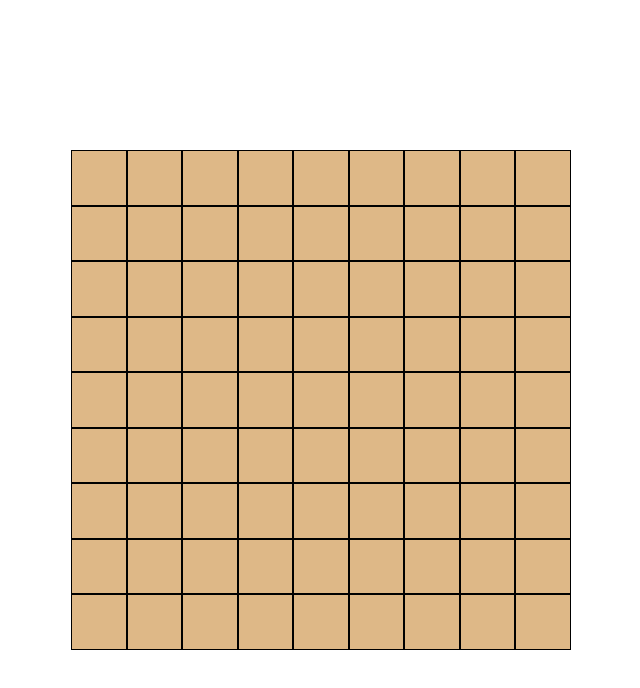
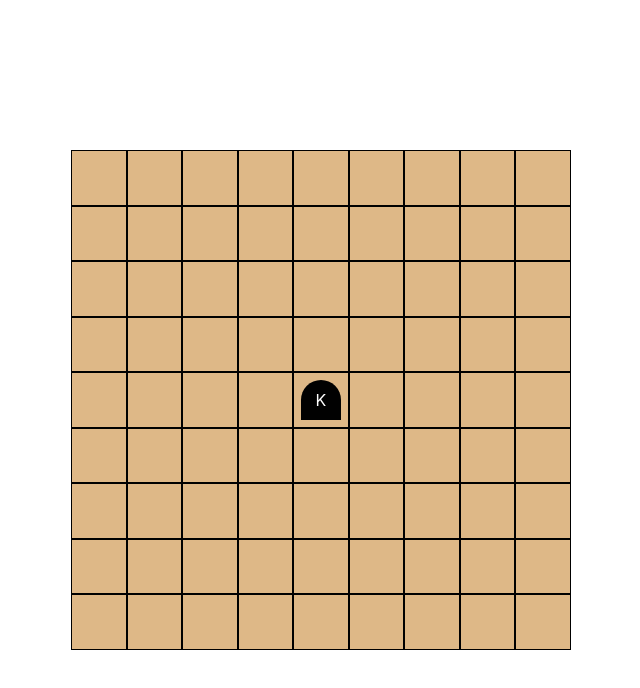
Before and after one commit to DikDns/yet-another-shogi, a Svelte app: page / in a window 1280 px wide. Shown: the top 688 px of the page, without its empty margins (319-959 px from the left). Built offline with nearby package versions, Linux system fonts and the light colour scheme.

Commit message:
add Piece instance

```diff
--- a/src/App.svelte
+++ b/src/App.svelte
@@ -1,9 +1,31 @@
 <script lang="ts">
+  // sente and gote
+  class Piece {
+    abbreviation: string;
+    name: string;
+    color: string;
+    position: number[];
+
+    constructor(
+      name: string,
+      color: string,
+      position: number[],
+      abbreviation?: string
+    ) {
+      this.abbreviation = abbreviation || name[0].toUpperCase();
+      this.name = name;
+      this.color = color;
+      this.position = position;
+    }
+  }
+
   class Board {
     coordinates: number[][];
+    pieces: Piece[];
 
     constructor() {
       this.coordinates = [];
+      this.pieces = [new Piece("king", "sente", [5, "e".charCodeAt(0)])];
 
       for (let i = 9; i >= 1; i--) {
         for (let j = "a".charCodeAt(0); j <= "i".charCodeAt(0); j++) {
@@ -22,14 +44,22 @@
       <div
         class="board"
         id={`${coordinate[0]},${String.fromCharCode(coordinate[1])}`}
-      />
+      >
+        {#each board.pieces as piece (piece)}
+          {#if piece.position[0] === coordinate[0] && piece.position[1] === coordinate[1]}
+            <div class="piece" id={`${piece.color}-${piece.name}`}>
+              {piece.abbreviation}
+            </div>
+          {/if}
+        {/each}
+      </div>
     {/each}
   </div>
 </main>
 
 <style>
   .board-container {
-    color: darkslategrey;
+    color: #010101;
     display: flex;
     flex-wrap: wrap;
     width: 500px;
@@ -46,4 +76,16 @@
     justify-content: center;
     align-items: center;
   }
+
+  .piece {
+    width: 75%;
+    height: 75%;
+    border-top-left-radius: 50%;
+    border-top-right-radius: 50%;
+    background-color: #010101;
+    color: white;
+    display: flex;
+    justify-content: center;
+    align-items: center;
+  }
 </style>
```
